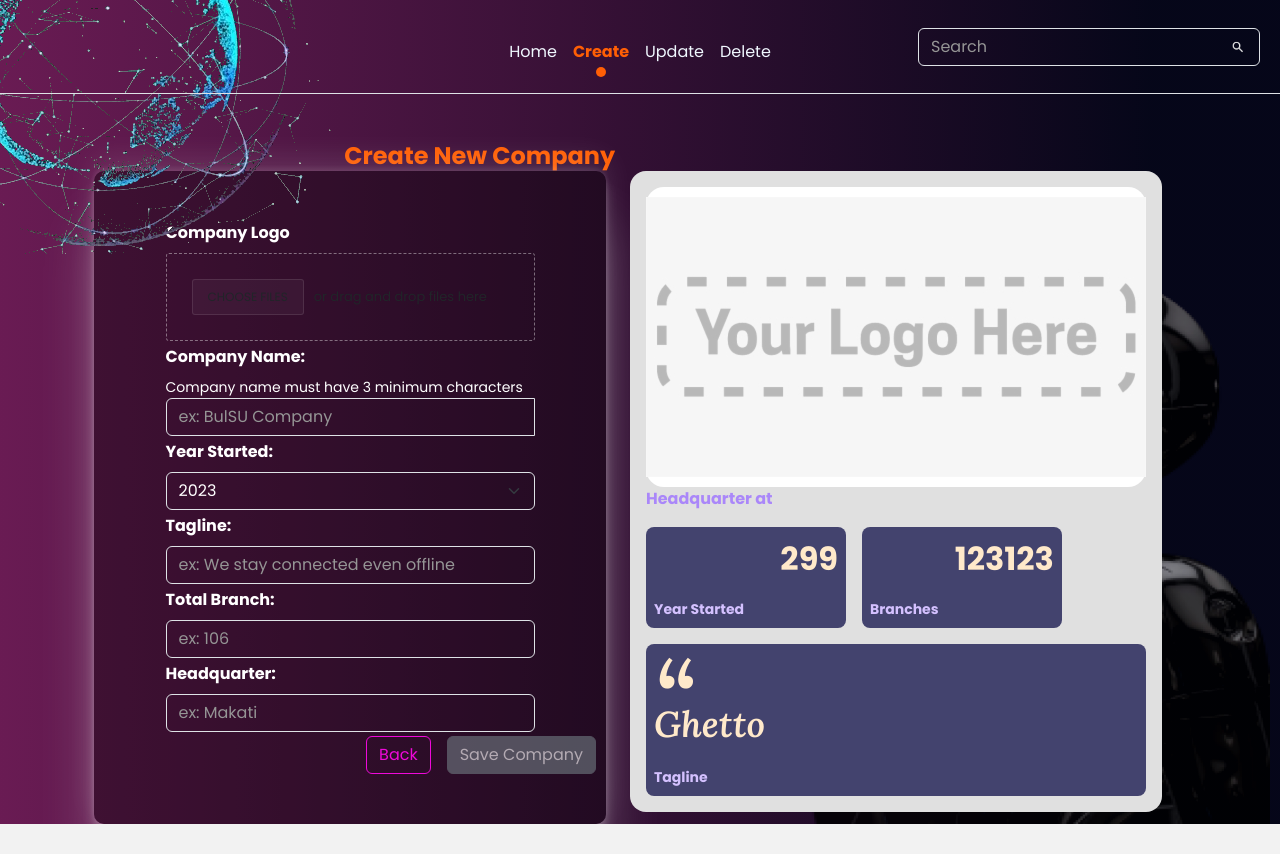
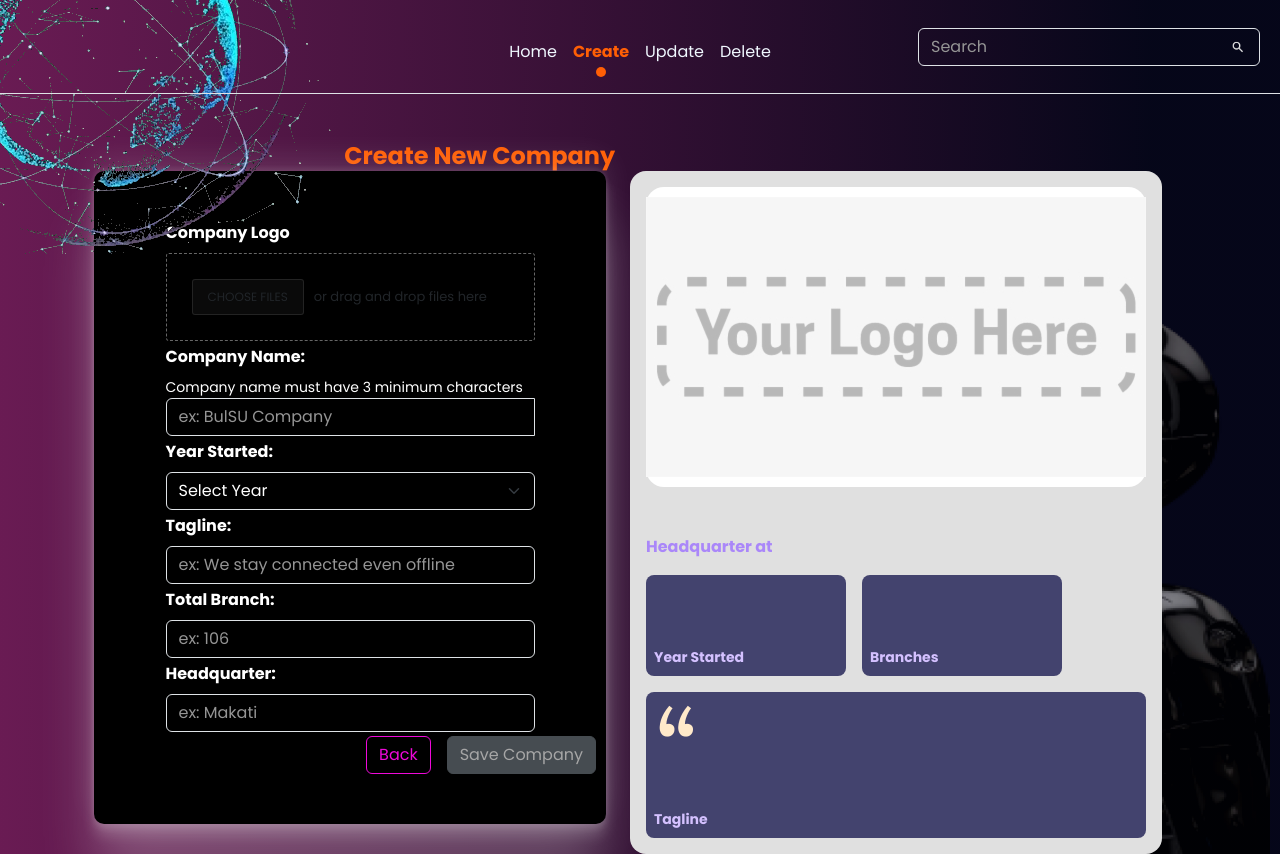
Before and after one commit to WilAm1/web2-project, a PHP site: page /create.php in a window 1280 px wide. Before the commit the page ends 824 px from the top, so only its background shows below. Run offline with PHP 8.4, Linux system fonts and the light colour scheme; some web fonts are replaced.

Commit message:
feat: Add validation to create

```diff
--- a/assets/js/createScript.js
+++ b/assets/js/createScript.js
@@ -1,6 +1,7 @@
 $(document).ready(function () {
   // add options to year select element
-  for (i = 2023; i >= 1800; i--) {
+  var date = new Date();
+  for (i = date.getFullYear(); i >= 1800; i--) {
     $("#yearStarted").append($("<option />").val(i).html(i));
   }
 
@@ -26,10 +27,51 @@ $(document).ready(function () {
       submitBtn.prop("disabled", true);
     }
   });
+  $("#yearStarted").change(function () {
+    var inputVal = $(this).val();
+    if (inputVal.trim().length === 0) {
+      inputVal = "<br/>";
+    }
+    $(".modal-yearStarted").html(inputVal);
+  });
   fields.keyup(function () {
     // if all fields are filled up
+    var inputVal = $(this).val();
+    var inputName = $(this).attr("id");
+
+    // check each field if they are correct.
+    switch (inputName) {
+      case "yearStarted":
+      case "tagLine":
+      case "headquarter": {
+        if (inputVal.trim().length === 0) {
+          $(this).removeClass("is-valid");
+          $(this).addClass("is-invalid");
+        } else {
+          $(this).addClass("is-valid");
+          $(this).removeClass("is-invalid");
+        }
+        break;
+      }
+      case "branches": {
+        if (inputVal.trim().length === 0 || isNaN(inputVal)) {
+          $(this).removeClass("is-valid");
+          $(this).addClass("is-invalid");
+        } else {
+          $(this).addClass("is-valid");
+          $(this).removeClass("is-invalid");
+        }
+        break;
+      }
+    }
+
+    if (inputVal.trim().length === 0) {
+      inputVal = "<br/>";
+    }
+    $(".modal-" + inputName).html(inputVal);
+
+    // Toggles the submit button
     if (allFieldUp(fields)) {
-      console.log("hwere");
       submitBtn.prop("disabled", false);
 
       submitBtn.removeClass("btn-secondary");
@@ -42,6 +84,7 @@ $(document).ready(function () {
     }
   });
 
+  // Checks the validity of Company Name
   $("#companyName").keyup(function () {
     var inputElement = $("#companyName");
     var inputValue = inputElement.val();
@@ -119,9 +162,11 @@ $(document).ready(function () {
       var fileName = $(this).val().split("\\").pop();
       $textContainer.text(fileName);
       readURL($(this)[0]);
+      $(this).addClass("is-valid");
+      $(this).removeClass("is-invalid");
     } else {
-      // otherwise show number of files
-      $textContainer.text(filesCount + " files selected");
+      $(this).addClass("is-invalid");
+      $(this).removeClass("is-valid");
     }
   });
   function readURL(input) {
--- a/create.php
+++ b/create.php
@@ -70,8 +70,8 @@
       Create New Company
     </h1>
     <div class="container-md row">
-      <form class="col" action="createProcess.php" method="POST" autocomplete="off" enctype="multipart/form-data container-md">
-        <div class="formContainer fade-in ">
+      <form class="col needs-validation " action="createProcess.php" method="POST" autocomplete="off" enctype="multipart/form-data container-md">
+        <div class="formContainer two-container fade-in ">
           <!-- picture -->
           <div class="mb-1 w-75 mx-auto">
             <label class="form-label fw-bold" for="picture">Company Logo</label>
@@ -79,6 +79,10 @@
               <span class="fake-btn">Choose files</span>
               <span class="file-msg">or drag and drop files here</span>
               <input class="file-input" id="picture" type="file" name="picture" required>
+              <div class="invalid-feedback">
+                Please pick an image file.
+              </div>
+
             </div>
           </div>
           <!-- company name -->
@@ -95,22 +99,33 @@
           <div class="mb-1 w-75 mx-auto">
             <label class="form-label fw-bold" for="yearStarted">Year Started:
             </label>
-            <select class="form-select" required name="year" id="yearStarted"></select>
+            <select class="form-select" required name="year" id="yearStarted">
+              <option value="" disabled selected>Select Year</option>
+            </select>
           </div>
           <!-- tagline -->
           <div class="mb-1 w-75 mx-auto">
             <label class="form-label fw-bold" for="tagLine">Tagline:</label>
             <input class="form-control" id="tagLine" type="text" name="tagline" placeholder="ex: We stay connected even offline" required />
+            <div class="invalid-feedback">
+              Please provide a tagline.
+            </div>
           </div>
           <!-- total branch -->
           <div class="mb-1 w-75 mx-auto">
             <label class="form-label fw-bold" for="branches">Total Branch:</label>
             <input class="form-control" id="branches" type="number" name="branches" placeholder="ex: 106" required />
+            <div class="invalid-feedback">
+              Please provide valid number of branches.
+            </div>
           </div>
           <!-- total headquarter -->
           <div class="mb-1 w-75 mx-auto">
             <label class="form-label fw-bold" for="headquarter">Headquarter:</label>
             <input class="form-control" id="headquarter" type="text" name="headquarter" placeholder="ex: Makati" required />
+            <div class="invalid-feedback">
+              Please provide a valid headquarter
+            </div>
           </div>
           <div class="flex-btn-end">
             <a class="btn btn-outline-back" href="index.php">Back</a>
@@ -126,21 +141,21 @@
             <div class="modal-body p-3">
               <div class="logo-box"><img class="modal-picture" src="./default-logo.jpg" alt=""></div>
               <div>
-                <p class="modal-name"></p>
+                <p class="modal-companyName modal-name"><br></p>
                 <p class="modal-headquarter-box">Headquarter at <span class="modal-headquarter"></span></p>
                 <div class="cards-row">
                   <div class="modal-card">
-                    <p class="modal-year">299</p>
+                    <p class="modal-yearStarted"><br></p>
                     <p class="modal-card-label">Year Started</p>
                   </div>
                   <div class="modal-card">
-                    <p class="modal-branches">123123</p>
+                    <p class="modal-branches"><br></p>
                     <p class="modal-card-label">Branches</p>
                   </div>
                 </div>
                 <div class="modal-card card-xl">
                   <p class="modal-quotemark">“</p>
-                  <p class="modal-tagline">Ghetto</p>
+                  <p class="modal-tagLine"><br></p>
                   <p class="modal-card-label">Tagline</p>
                 </div>
               </div>
--- a/style.css
+++ b/style.css
@@ -295,6 +295,11 @@ section {
   padding: 50px 10px;
   border-radius: 10px;
   margin-inline: auto;
+  width: 50%;
+}
+.two-container {
+  width: initial;
+  background-color: #000000;
 }
 
 .form-control,
```
